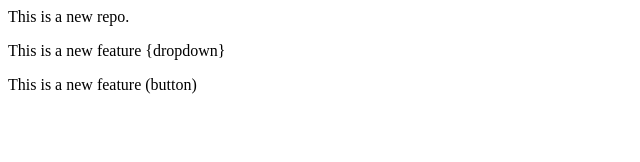
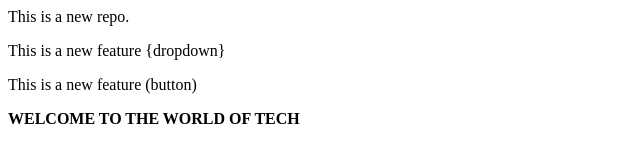
Before and after one commit to mohsin-ahmed18/localRepo, a plain HTML site: page index.html in a window 1280 px wide. Shown: the whole page, without its empty margins (0-640 px from the left). Drawn offline with Linux system fonts and the light colour scheme.

Commit message:
welcome message added

```diff
--- a/index.html
+++ b/index.html
@@ -1,3 +1,4 @@
 <p>This is a new repo.</p>
 <p>This is a new feature {dropdown}</p>
 <p>This is a new feature (button)</p>
+<b>WELCOME TO THE WORLD OF TECH</b>
```
